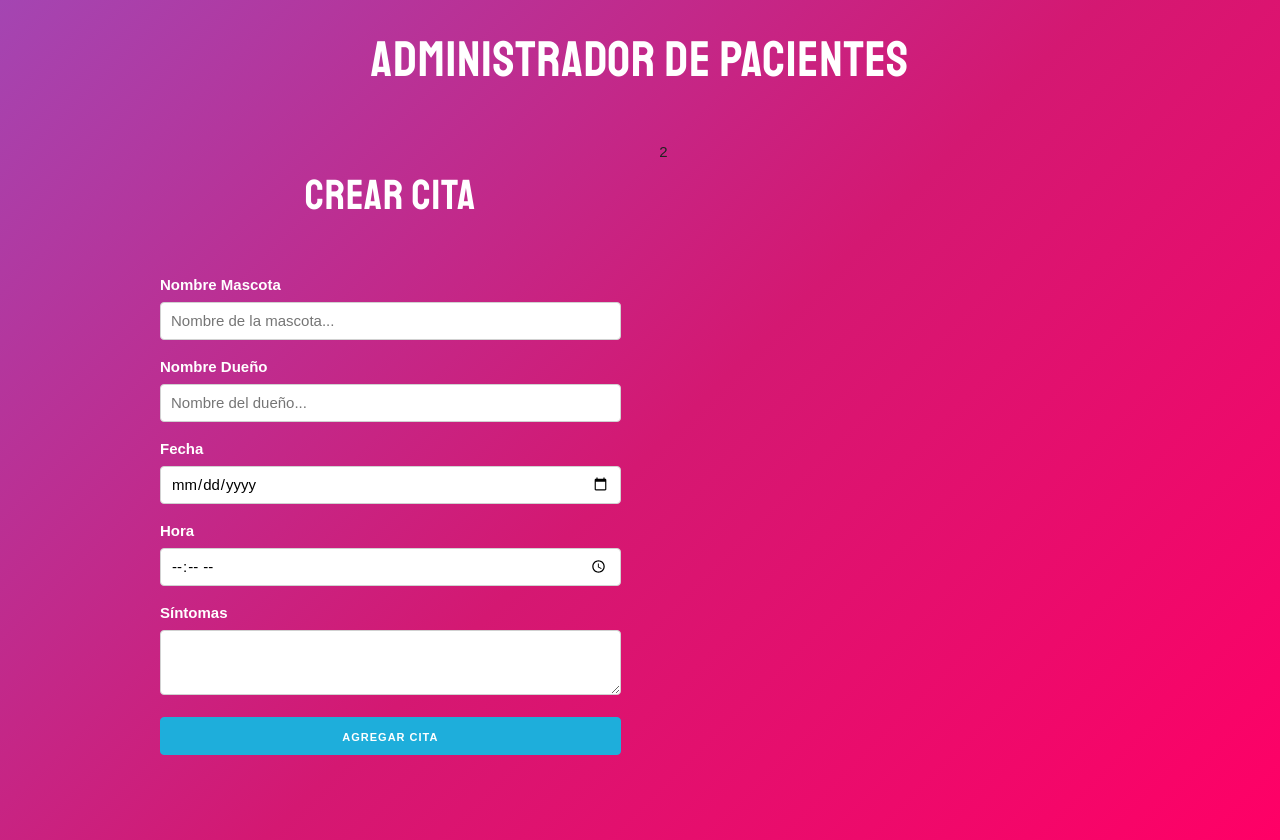
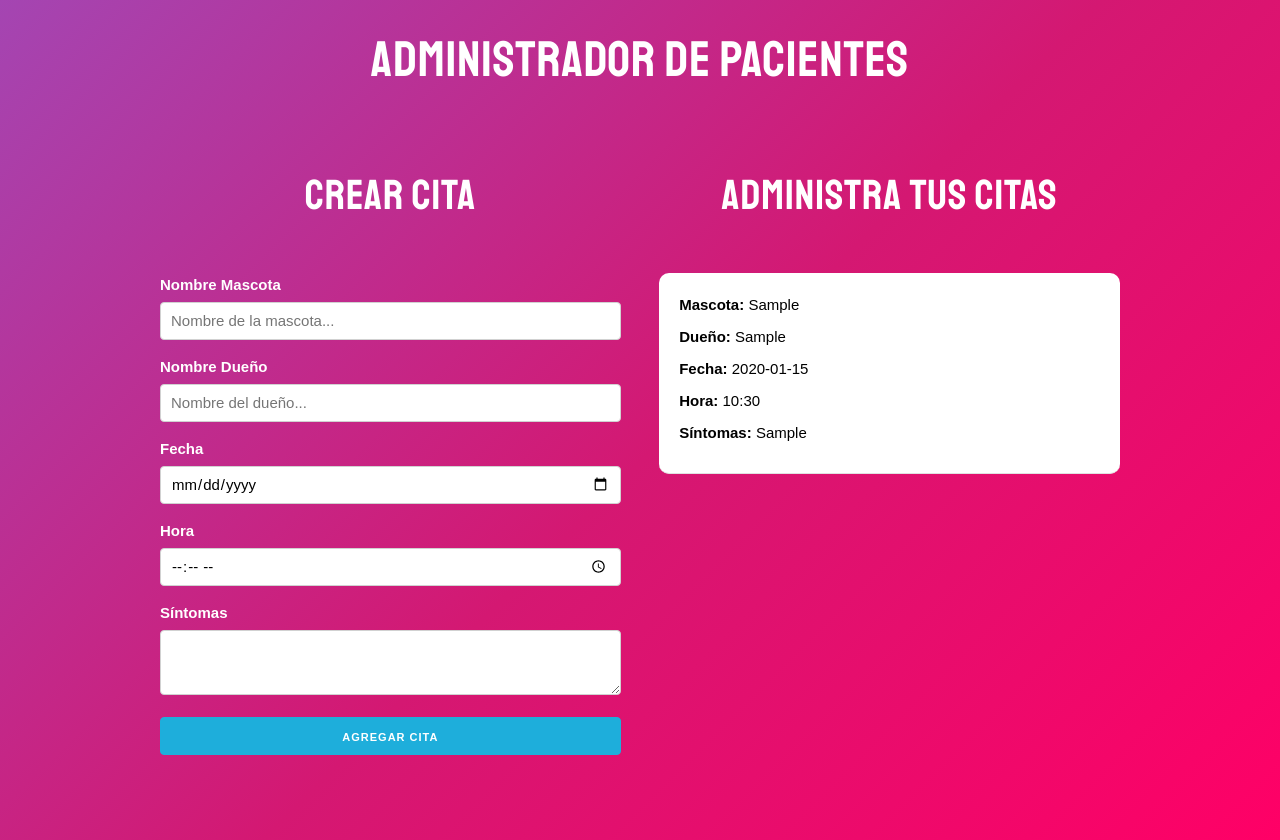
Before and after one commit to azaharamg/patient-manager, a React (Create React App) app: page / in a window 1280 px wide. Both pictures are taken after typing "Sample", "Sample", "2020-01-15", "10:30", "Sample" into the empty fields and a click on the button "AGREGAR CITA". Built offline with nearby package versions, Linux system fonts and the light colour scheme; the HTML template or start-up script is replaced by a standard one.

Commit message:
Show appointments

```diff
--- a/src/App.js
+++ b/src/App.js
@@ -1,5 +1,6 @@
 import React, { Fragment, useState } from 'react';
 import Form from './components/Form';
+import Appointment from './components/Appointment';
 
 function App() {
   const [appointments, keepAppointments] = useState([]);
@@ -16,7 +17,12 @@ function App() {
           <div className='one-half column'>
             <Form createAppointment={createAppointment} />
           </div>
-          <div className='one-half column'>2</div>
+          <div className='one-half column'>
+            <h2>Administra tus citas</h2>
+            {appointments.map(appointment => (
+              <Appointment key={appointment.id} appointment={appointment} />
+            ))}
+          </div>
         </div>
       </div>
     </Fragment>
--- /dev/null
+++ b/src/components/Appointment.js
@@ -0,0 +1,23 @@
+import React from 'react';
+
+const Appointment = ({ appointment }) => (
+  <div className='cita'>
+    <p>
+      Mascota: <span>{appointment.pet}</span>
+    </p>
+    <p>
+      Dueño: <span>{appointment.owner}</span>
+    </p>
+    <p>
+      Fecha: <span>{appointment.date}</span>
+    </p>
+    <p>
+      Hora: <span>{appointment.time}</span>
+    </p>
+    <p>
+      Síntomas: <span>{appointment.symptom}</span>
+    </p>
+  </div>
+);
+
+export default Appointment;
```
